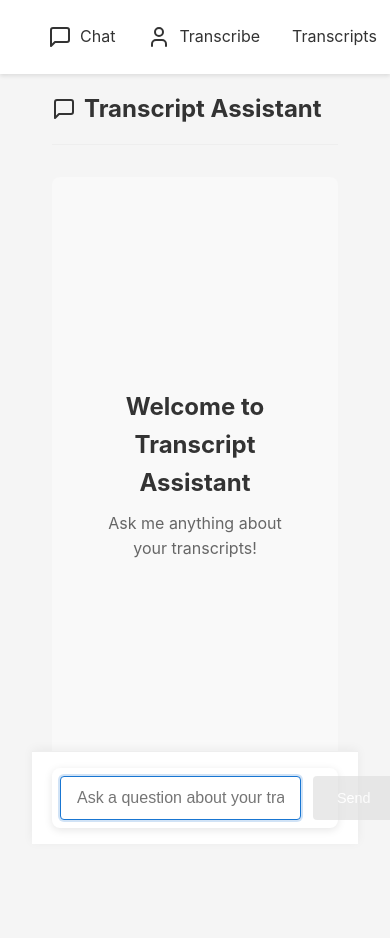
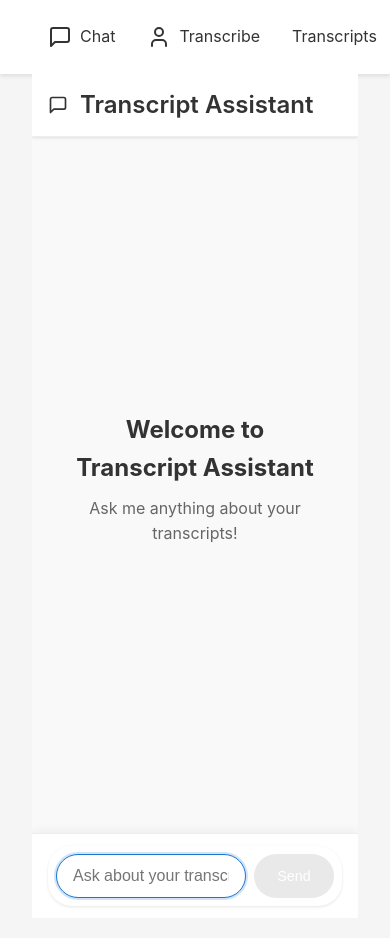
Before and after one commit to remnant1810/fluffy-transcript, a React (Create React App) app in the folder frontend/: page / in a window 390 px wide. Shown: the top 938 px of the page. Built offline with nearby package versions, Linux system fonts and the light colour scheme.

Commit message:
Mobile Optimisation

```diff
--- a/frontend/public/index.html
+++ b/frontend/public/index.html
@@ -2,7 +2,7 @@
 <html lang="en">
   <head>
     <meta charset="utf-8" />
-    <meta name="viewport" content="width=device-width, initial-scale=1" />
+    <meta name="viewport" content="width=device-width, initial-scale=1.0, maximum-scale=1.0, user-scalable=no" />
     <meta name="theme-color" content="#000000" />
     <meta name="description" content="Transcript Management System" />
     <title>Transcript Manager</title>
--- a/frontend/src/App.css
+++ b/frontend/src/App.css
@@ -235,20 +235,57 @@ pre {
   display: flex;
   flex-direction: column;
   height: 100vh;
-  max-width: 800px;
-  margin: 0 auto;
-  padding: 0 20px 20px;
+  max-width: 100%;
+  margin: 0;
+  padding: 0;
   position: relative;
   box-sizing: border-box;
+  width: 100%;
+  overflow: hidden;
+}
+
+/* Adjust for larger screens */
+@media (min-width: 768px) {
+  .chat-container {
+    max-width: 800px;
+    margin: 0 auto;
+    padding: 0 20px 20px;
+  }
 }
 
 .chat-header {
-  padding: 1rem 0;
-  margin-bottom: 1rem;
+  padding: 0.75rem 1rem;
+  margin: 0;
   display: flex;
   align-items: center;
-  gap: 0.5rem;
+  gap: 0.75rem;
   border-bottom: 1px solid #eee;
+  background: white;
+  position: sticky;
+  top: 0;
+  z-index: 100;
+  box-shadow: 0 1px 3px rgba(0, 0, 0, 0.1);
+}
+
+.chat-header h2 {
+  margin: 0;
+  font-size: 1.25rem;
+  color: #333;
+  font-weight: 600;
+}
+
+@media (min-width: 768px) {
+  .chat-header {
+    padding: 1rem 0;
+    margin-bottom: 1rem;
+    position: static;
+    box-shadow: none;
+    background: transparent;
+  }
+
+  .chat-header h2 {
+    font-size: 1.5rem;
+  }
 }
 
 .chat-header h2 {
@@ -260,15 +297,24 @@ pre {
 .messages-container {
   flex: 1;
   overflow-y: auto;
-  padding: 1rem;
+  padding: 0.75rem 0.5rem;
   background: #f9f9f9;
-  border-radius: 8px;
-  margin: 1rem 0;
   display: flex;
   flex-direction: column;
-  gap: 1rem;
+  gap: 0.75rem;
   scroll-behavior: smooth;
   min-height: 0; /* Fix for Firefox */
+  -webkit-overflow-scrolling: touch; /* Smooth scrolling on iOS */
+  overscroll-behavior-y: contain; /* Prevent pull-to-refresh */
+}
+
+@media (min-width: 768px) {
+  .messages-container {
+    padding: 1rem;
+    border-radius: 8px;
+    margin: 1rem 0;
+    gap: 1rem;
+  }
 }
 
 .welcome-message {
@@ -285,12 +331,22 @@ pre {
 }
 
 .message {
-  max-width: 80%;
-  padding: 0.75rem 1rem;
-  border-radius: 12px;
+  max-width: 85%;
+  padding: 0.625rem 0.875rem;
+  border-radius: 1rem;
   position: relative;
   word-wrap: break-word;
   animation: fadeIn 0.3s ease;
+  font-size: 1rem;
+  line-height: 1.4;
+}
+
+@media (min-width: 768px) {
+  .message {
+    max-width: 80%;
+    padding: 0.75rem 1rem;
+    border-radius: 12px;
+  }
 }
 
 @keyframes fadeIn {
@@ -302,17 +358,35 @@ pre {
   background: #1976d2;
   color: white;
   align-self: flex-end;
-  border-bottom-right-radius: 4px;
-  margin-left: 20%;
+  border-bottom-right-radius: 0.5rem;
+  margin-left: 15%;
+  margin-right: 0.5rem;
+}
+
+@media (min-width: 768px) {
+  .message.user {
+    margin-left: 20%;
+    margin-right: 0;
+    border-bottom-right-radius: 4px;
+  }
 }
 
 .message.bot {
   background: #fff;
   color: #333;
   align-self: flex-start;
-  border-bottom-left-radius: 4px;
+  border-bottom-left-radius: 0.5rem;
   box-shadow: 0 1px 2px rgba(0, 0, 0, 0.1);
-  margin-right: 20%;
+  margin-left: 0.5rem;
+  margin-right: 15%;
+}
+
+@media (min-width: 768px) {
+  .message.bot {
+    margin-right: 20%;
+    margin-left: 0;
+    border-bottom-left-radius: 4px;
+  }
 }
 
 .message-content {
@@ -338,31 +412,74 @@ pre {
 .chat-input-container {
   position: sticky;
   bottom: 0;
+  left: 0;
+  right: 0;
   background: white;
-  padding: 1rem 0;
+  padding: 0.75rem 1rem;
   border-top: 1px solid #eee;
-  margin: 0 -20px;
-  padding: 1rem 20px;
   box-shadow: 0 -2px 10px rgba(0, 0, 0, 0.05);
+  z-index: 90;
+  width: 100%;
+  box-sizing: border-box;
+}
+
+@media (min-width: 768px) {
+  .chat-input-container {
+    padding: 1rem 0;
+    margin: 0 -20px;
+    width: auto;
+    position: relative;
+    background: transparent;
+    box-shadow: none;
+    border-top: none;
+    padding: 1rem 20px;
+  }
 }
 
 .chat-input {
   display: flex;
-  gap: 0.75rem;
+  gap: 0.5rem;
   padding: 0.5rem;
   background: white;
-  border-radius: 8px;
-  box-shadow: 0 2px 8px rgba(0, 0, 0, 0.1);
+  border-radius: 1.5rem;
+  box-shadow: 0 1px 3px rgba(0, 0, 0, 0.1);
+  width: 100%;
   max-width: 100%;
+  box-sizing: border-box;
+}
+
+@media (min-width: 768px) {
+  .chat-input {
+    gap: 0.75rem;
+    padding: 0.5rem;
+    border-radius: 8px;
+    box-shadow: 0 2px 8px rgba(0, 0, 0, 0.1);
+    max-width: 100%;
+  }
 }
 
 .chat-input input {
   flex: 1;
   padding: 0.75rem 1rem;
   border: 1px solid #ddd;
-  border-radius: 4px;
+  border-radius: 1.5rem;
   font-size: 1rem;
-  transition: border-color 0.2s;
+  transition: all 0.2s;
+  -webkit-appearance: none;
+  appearance: none;
+  min-width: 0; /* Fix for flexbox overflow */
+}
+
+.chat-input input:focus {
+  outline: none;
+  border-color: #1976d2;
+  box-shadow: 0 0 0 2px rgba(25, 118, 210, 0.2);
+}
+
+@media (min-width: 768px) {
+  .chat-input input {
+    border-radius: 4px;
+  }
 }
 
 .chat-input input:focus {
@@ -372,11 +489,37 @@ pre {
 }
 
 .chat-input button {
-  padding: 0 1.5rem;
+  padding: 0.75rem 1.25rem;
   white-space: nowrap;
   display: flex;
   align-items: center;
+  justify-content: center;
   gap: 0.5rem;
+  border-radius: 1.5rem;
+  font-weight: 500;
+  min-width: 5rem;
+  transition: all 0.2s;
+  background: #1976d2;
+  color: white;
+  border: none;
+  cursor: pointer;
+}
+
+.chat-input button:active {
+  transform: scale(0.98);
+}
+
+.chat-input button:disabled {
+  opacity: 0.7;
+  cursor: not-allowed;
+  transform: none;
+}
+
+@media (min-width: 768px) {
+  .chat-input button {
+    padding: 0 1.5rem;
+    border-radius: 4px;
+  }
 }
 
 .chat-input button:disabled {
--- a/frontend/src/components/ChatUI.js
+++ b/frontend/src/components/ChatUI.js
@@ -61,10 +61,33 @@ function ChatUI() {
     scrollToBottom();
   };
 
+  // Auto-scroll to bottom when messages change or loading state changes
+  React.useEffect(() => {
+    scrollToBottom();
+  }, [messages, loading]);
+
+  // Handle virtual keyboard on mobile
+  const [isMobile, setIsMobile] = React.useState(false);
+
+  React.useEffect(() => {
+    const checkIfMobile = () => {
+      setIsMobile(window.innerWidth < 768);
+    };
+
+    // Initial check
+    checkIfMobile();
+
+    // Add event listener for window resize
+    window.addEventListener('resize', checkIfMobile);
+
+    // Cleanup
+    return () => window.removeEventListener('resize', checkIfMobile);
+  }, []);
+
   return (
     <div className="chat-container">
       <div className="chat-header">
-        <MessageSquare className="chat-icon" size={24} />
+        <MessageSquare className="chat-icon" size={isMobile ? 20 : 24} />
         <h2>Transcript Assistant</h2>
       </div>
 
@@ -81,7 +104,14 @@ function ChatUI() {
               className={`message ${message.isUser ? 'user' : 'bot'}`}
             >
               <div className="message-content">
-                <div className="message-text">{message.text}</div>
+                <div className="message-text">
+                  {message.text.split('\n').map((line, i) => (
+                    <React.Fragment key={i}>
+                      {line}
+                      <br />
+                    </React.Fragment>
+                  ))}
+                </div>
                 <div className="message-timestamp">
                   {formatTimestamp(message.timestamp)}
                 </div>
@@ -99,21 +129,26 @@ function ChatUI() {
             type="text"
             value={userInput}
             onChange={(e) => setUserInput(e.target.value)}
-            placeholder="Ask a question about your transcripts..."
+            placeholder="Ask about your transcripts..."
             disabled={loading}
-            autoFocus
+            autoFocus={!isMobile} // Don't auto-focus on mobile to prevent keyboard popup
+            enterKeyHint="send"
+            inputMode="text"
+            aria-label="Type your message"
           />
           <button
             type="submit"
             disabled={loading || !userInput.trim()}
             className={loading ? 'loading' : ''}
+            aria-label={loading ? 'Sending...' : 'Send message'}
           >
             {loading ? (
               <>
-                <span className="spinner"></span> Thinking...
+                <span className="spinner" aria-hidden="true"></span>
+                <span>Thinking...</span>
               </>
             ) : (
-              'Send'
+              <span>Send</span>
             )}
           </button>
         </form>
```
